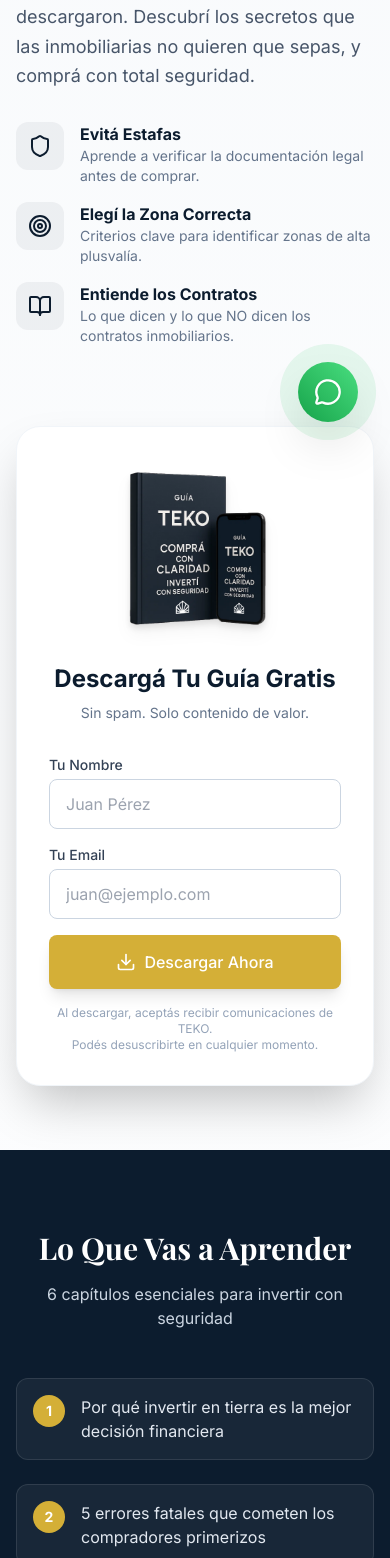
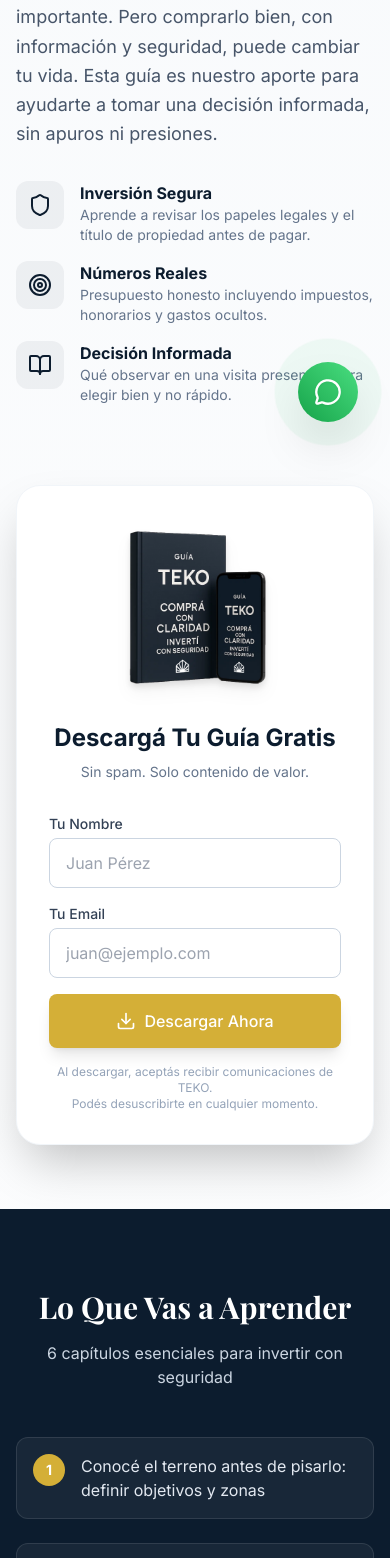
Before and after one commit to tekobienesraices/TEKO, a Next.js app: page /guia in a window 390 px wide. Shown: the part 390-1948 px from the top of the page. Built offline with nearby package versions, Linux system fonts and the light colour scheme; a web font is replaced by a local one.

Commit message:
feat(guia): Update guide content with real PDF data and improve hero mobile responsiveness

```diff
--- a/app/guia/GuiaPage.tsx
+++ b/app/guia/GuiaPage.tsx
@@ -21,18 +21,21 @@
     };
 
     const benefits = [
-        { icon: Shield, title: 'Evitá Estafas', desc: 'Aprende a verificar la documentación legal antes de comprar.' },
-        { icon: Target, title: 'Elegí la Zona Correcta', desc: 'Criterios clave para identificar zonas de alta plusvalía.' },
-        { icon: BookOpen, title: 'Entiende los Contratos', desc: 'Lo que dicen y lo que NO dicen los contratos inmobiliarios.' },
+        { icon: Shield, title: 'Inversión Segura', desc: 'Aprende a revisar los papeles legales y el título de propiedad antes de pagar.' },
+        { icon: Target, title: 'Números Reales', desc: 'Presupuesto honesto incluyendo impuestos, honorarios y gastos ocultos.' },
+        { icon: BookOpen, title: 'Decisión Informada', desc: 'Qué observar en una visita presencial para elegir bien y no rápido.' },
     ];
 
     const chapters = [
-        'Por qué invertir en tierra es la mejor decisión financiera',
-        '5 errores fatales que cometen los compradores primerizos',
-        'Cómo verificar que un terreno es 100% legal',
-        'Qué revisar en un contrato antes de firmar',
-        'Zonas de alta plusvalía en Paraguay 2026',
-        'Calculadora: ¿Cuánto necesito realmente para empezar?',
+        'Conocé el terreno antes de pisarlo: definir objetivos y zonas',
+        'Hacé los números como un inversor: presupuesto y financiación',
+        'Elegí bien, no rápido: qué observar en las visitas presenciales',
+        'Revisá todo lo legal: títulos, deudas e impuestos al día',
+        'Cerrá con confianza: contratos, señas y transparencia total',
+        'Pasos post-compra: Registros Públicos y organización legal',
+        'Zonas de alta plusvalía en el Departamento Central',
+        'Cómo evitar los errores más comunes de compradores primerizos',
+        'Asesoramiento TEKO: Cómo podemos acompañar tu sueño',
     ];
 
     return (
@@ -52,7 +55,7 @@
                             La Guía Definitiva Para <span className="text-teko-gold">Comprar Tu Terreno</span> Sin Errores
                         </h1>
                         <p className="text-lg text-slate-600 mb-8 leading-relaxed">
-                            Más de 2.500 personas ya la descargaron. Descubrí los secretos que las inmobiliarias no quieren que sepas, y comprá con total seguridad.
+                            Comprar un terreno es una decisión importante. Pero comprarlo bien, con información y seguridad, puede cambiar tu vida. Esta guía es nuestro aporte para ayudarte a tomar una decisión informada, sin apuros ni presiones.
                         </p>
 
                         <div className="space-y-4 mb-8">
--- a/app/page.tsx
+++ b/app/page.tsx
@@ -75,15 +75,15 @@
                         initial={{ opacity: 0, y: 20 }}
                         animate={{ opacity: 1, y: 0 }}
                         transition={{ delay: 0.8 }}
-                        className="flex flex-col sm:flex-row gap-4 justify-center"
+                        className="flex flex-col sm:flex-row gap-4 justify-center items-center px-4"
                     >
-                        <Link href="/terrenos">
-                            <Button variant="gold" size="lg" className="w-full sm:w-auto shadow-xl shadow-teko-gold/20 hover:shadow-teko-gold/40 transition-shadow">
+                        <Link href="/terrenos" className="w-full sm:w-auto">
+                            <Button variant="gold" size="lg" className="w-full shadow-xl shadow-teko-gold/20 hover:shadow-teko-gold/40 transition-shadow py-6 md:py-4">
                                 Ver Lotes Disponibles
                             </Button>
                         </Link>
-                        <Link href="/guia">
-                            <Button variant="outline" size="lg" className="w-full sm:w-auto bg-white/10 backdrop-blur-md border-white/40 text-white hover:bg-white hover:text-teko-navy font-semibold">
+                        <Link href="/guia" className="w-full sm:w-auto">
+                            <Button variant="outline" size="lg" className="w-full bg-white/20 backdrop-blur-lg border-white/60 text-white hover:bg-white hover:text-teko-navy font-bold py-6 md:py-4">
                                 <Download className="mr-2 h-5 w-5" />
                                 Bajá tu guía gratuita
                             </Button>
```
